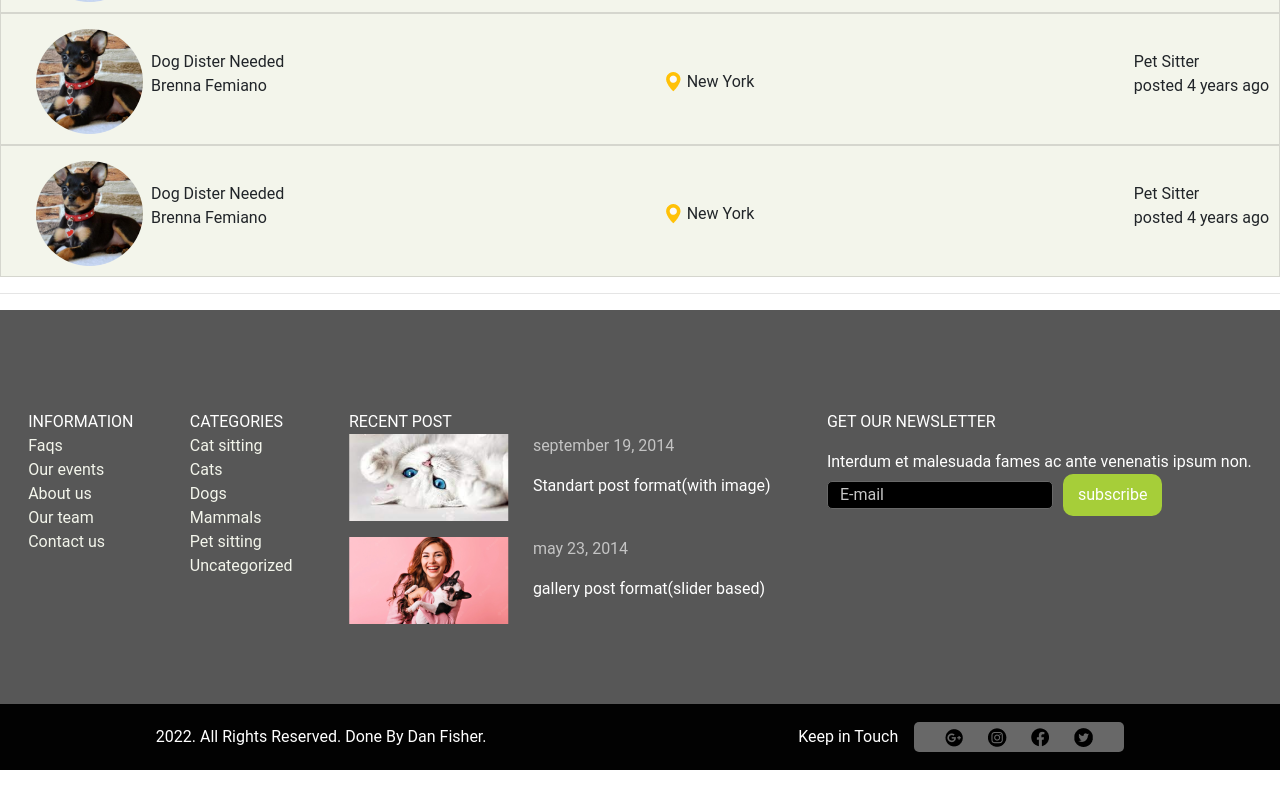
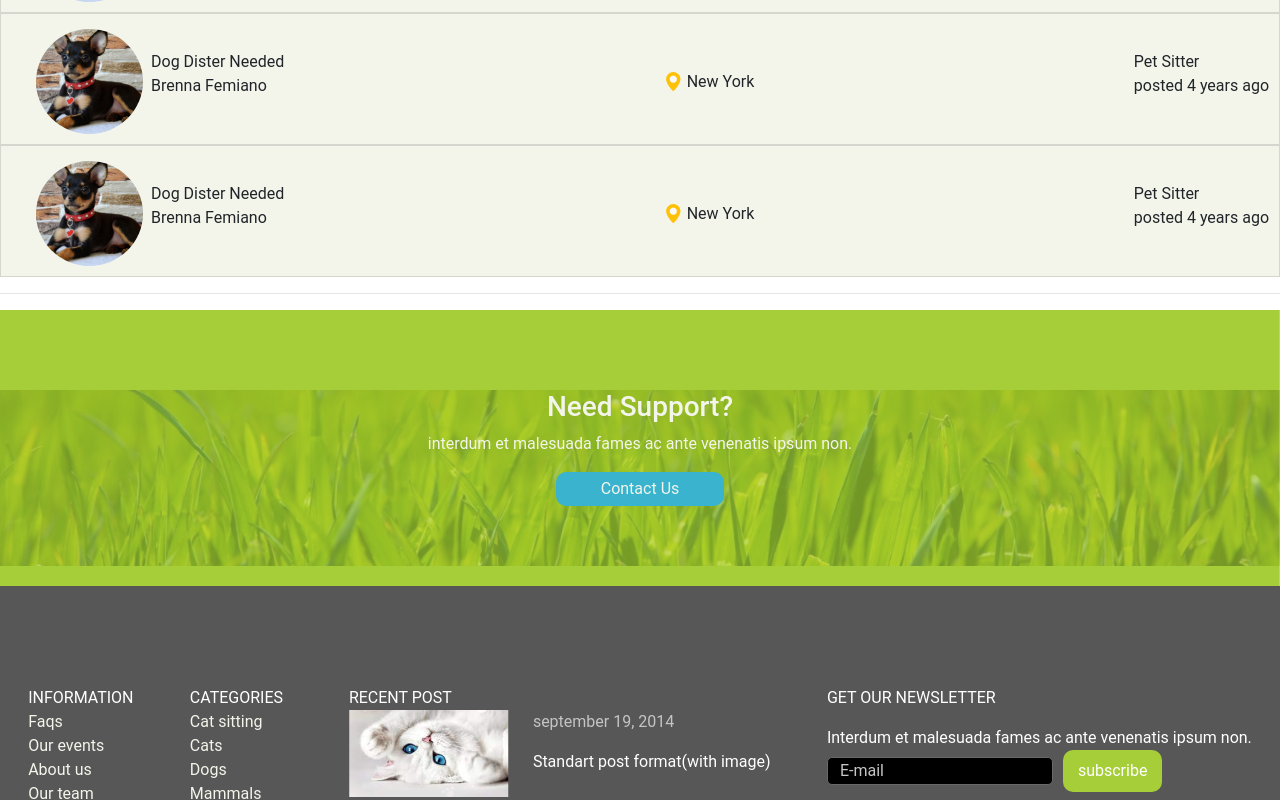
Before and after one commit to VadymTsymbaliuk/Test_Pet_Sitters_Vue, a Vue app: page / in a window 1280 px wide. Shown: the part 1140-1940 px from the top of the page. Before the commit the page ends 1910 px from the top, so only its background shows below. Built offline with nearby package versions, Linux system fonts and the light colour scheme.

Commit message:
add suporte

```diff
--- a/src/views/HomeView.vue
+++ b/src/views/HomeView.vue
@@ -1,6 +1,7 @@
 <template>
   <div class="home">
     <hr />
+
     <section class="bg_slider">
       <div class="container">
         <div class="wrapper_slider_form">
@@ -32,23 +33,37 @@
     <card />
     <hr />
   </div>
+  <div
+    class="wrapper_support d-flex align-content-center justify-content-center"
+  >
+    <div class="align-content-center justify-content-center">
+      <h3>Need Support?</h3>
+      <p>interdum et malesuada fames ac ante venenatis ipsum non.</p>
+      <button>Contact Us</button>
+    </div>
+  </div>
 </template>
 <style scoped lang="scss">
 .bg_slider {
   background-image: url("../../public/img/bg_slider.png");
   background-size: contain;
+  background-repeat: no-repeat;
   padding: 60px 0;
 }
+
 .wrapper_slider_form {
   position: relative;
 }
+
 .form_slide {
   border-radius: 10px;
+
   h4 {
     margin-top: 40px;
     margin-bottom: 20px;
     color: white;
   }
+
   background: #686868;
   position: absolute;
   right: 20px;
@@ -58,6 +73,7 @@
   width: 340px;
   height: 300px;
   z-index: 2;
+
   input {
     padding: 5px;
     width: 80%;
@@ -65,6 +81,7 @@
     border-radius: 10px;
     border: none;
   }
+
   button {
     background: #a6ce39;
     border: none;
@@ -73,6 +90,7 @@
     border-radius: 10px;
   }
 }
+
 .select-css {
   width: 80%;
   margin-bottom: 20px;
@@ -80,10 +98,28 @@
   border: none;
   padding: 5px;
 }
+
+.wrapper_support {
+  button {
+    border: none;
+    background: #39b3ce;
+    color: #f3f5eb;
+    border-radius: 10px;
+    padding: 5px 45px;
+  }
+  color: #f3f5eb;
+  padding-bottom: 80px;
+  padding-top: 80px;
+  text-align: center;
+  background-image: url("../../public/img/bg_suport.png");
+  background-size: contain;
+  background-repeat: repeat;
+}
 </style>
 <script>
 import VSlider from "@/components/VSlider";
 import Card from "@/components/Card";
+
 export default {
   name: "HomeView",
   components: { VSlider, Card },
```
Also changed, not shown: public/img/bg_suport.png (added).
